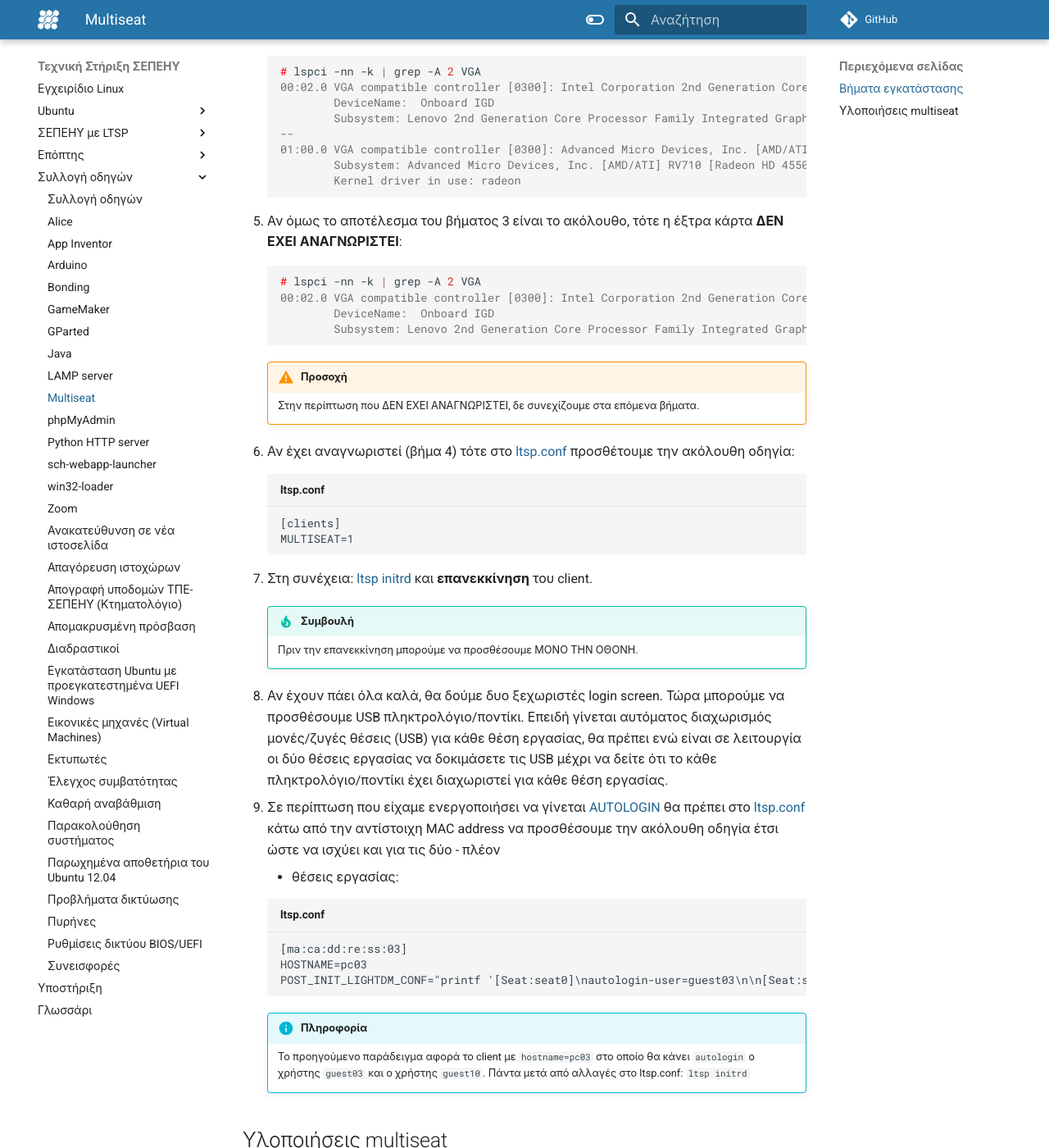
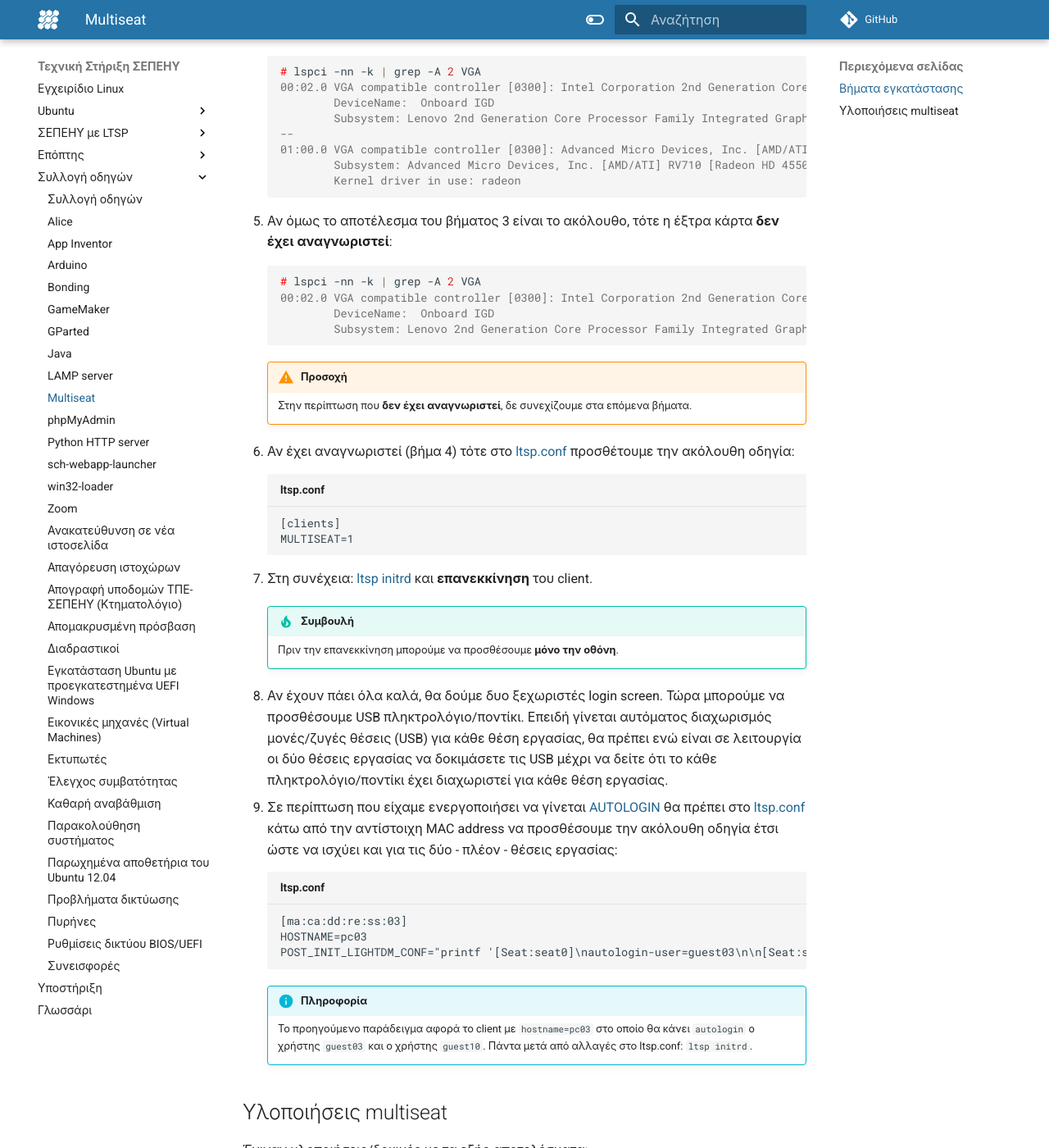
Before and after one commit to siahos/el.ltsp.org, an MkDocs documentation site: the page built from docs/guides/multiseat/index.md, in a window 1280 px wide and 1400 px high, scrolled down 1020 px. Shown: the whole window at 82% size. Built offline with MkDocs 1.6.1 and Material for MkDocs 9.7.7, drawn with Linux system fonts in a browser that asks for light colours; comment, search, counter and statistics services are not loaded.

Commit message:
update multiseat

````diff
--- a/docs/guides/multiseat/index.md
+++ b/docs/guides/multiseat/index.md
@@ -52,7 +52,7 @@ Multiseat σημαίνει **μία κεντρική μονάδα Η/Υ**, με
     ```
 
 5.  Αν όμως το αποτέλεσμα του βήματος 3 είναι το ακόλουθο, τότε η έξτρα κάρτα
-    **ΔΕΝ ΕΧΕΙ ΑΝΑΓΝΩΡΙΣΤΕΙ**:
+    **δεν έχει αναγνωριστεί**:
 
     ```shell-session
     # lspci -nn -k | grep -A 2 VGA
@@ -62,8 +62,8 @@ Multiseat σημαίνει **μία κεντρική μονάδα Η/Υ**, με
     ```
 
     !!! warning "Προσοχή"
-        Στην περίπτωση που ΔΕΝ ΕΧΕΙ ΑΝΑΓΝΩΡΙΣΤΕΙ, δε συνεχίζουμε στα επόμενα
-        βήματα.
+        Στην περίπτωση που **δεν έχει αναγνωριστεί**, δε συνεχίζουμε στα
+        επόμενα βήματα.
 
 6.  Αν έχει αναγνωριστεί (βήμα 4) τότε στο [ltsp.conf](../../ltsp/ltsp.conf.md)
     προσθέτουμε την ακόλουθη οδηγία:
@@ -77,7 +77,7 @@ Multiseat σημαίνει **μία κεντρική μονάδα Η/Υ**, με
     **επανεκκίνηση** του client.
 
     !!! tip "Συμβουλή"
-        Πριν την επανεκκίνηση μπορούμε να προσθέσουμε ΜΟΝΟ ΤΗΝ ΟΘΟΝΗ.
+        Πριν την επανεκκίνηση μπορούμε να προσθέσουμε **μόνο την οθόνη**.
 
 8.  Αν έχουν πάει όλα καλά, θα δούμε δυο ξεχωριστές login screen. Τώρα μπορούμε
     να προσθέσουμε USB πληκτρολόγιο/ποντίκι. Επειδή γίνεται αυτόματος
@@ -89,8 +89,8 @@ Multiseat σημαίνει **μία κεντρική μονάδα Η/Υ**, με
 9.  Σε περίπτωση που είχαμε ενεργοποιήσει να γίνεται
     [AUTOLOGIN](../../ltsp/dm.md#autologin) θα πρέπει στο
     [ltsp.conf](../../ltsp/ltsp.conf.md) κάτω από την αντίστοιχη MAC address να
-    προσθέσουμε την ακόλουθη οδηγία έτσι ώστε να ισχύει και για τις δύο - πλέον
-    - θέσεις εργασίας:
+    προσθέσουμε την ακόλουθη οδηγία έτσι ώστε να ισχύει και για τις
+    δύο - πλέον - θέσεις εργασίας:
 
     ```text title="ltsp.conf"
     [ma:ca:dd:re:ss:03]
@@ -101,7 +101,7 @@ Multiseat σημαίνει **μία κεντρική μονάδα Η/Υ**, με
     !!! info "Πληροφορία"
         Το προηγούμενο παράδειγμα αφορά το client με `hostname=pc03` στο οποίο
         θα κάνει `autologin` o χρήστης `guest03` και ο χρήστης `guest10`. Πάντα
-        μετά από αλλαγές στο ltsp.conf: `ltsp initrd`
+        μετά από αλλαγές στο ltsp.conf: `ltsp initrd`.
 
 ## Υλοποιήσεις multiseat
 
````
